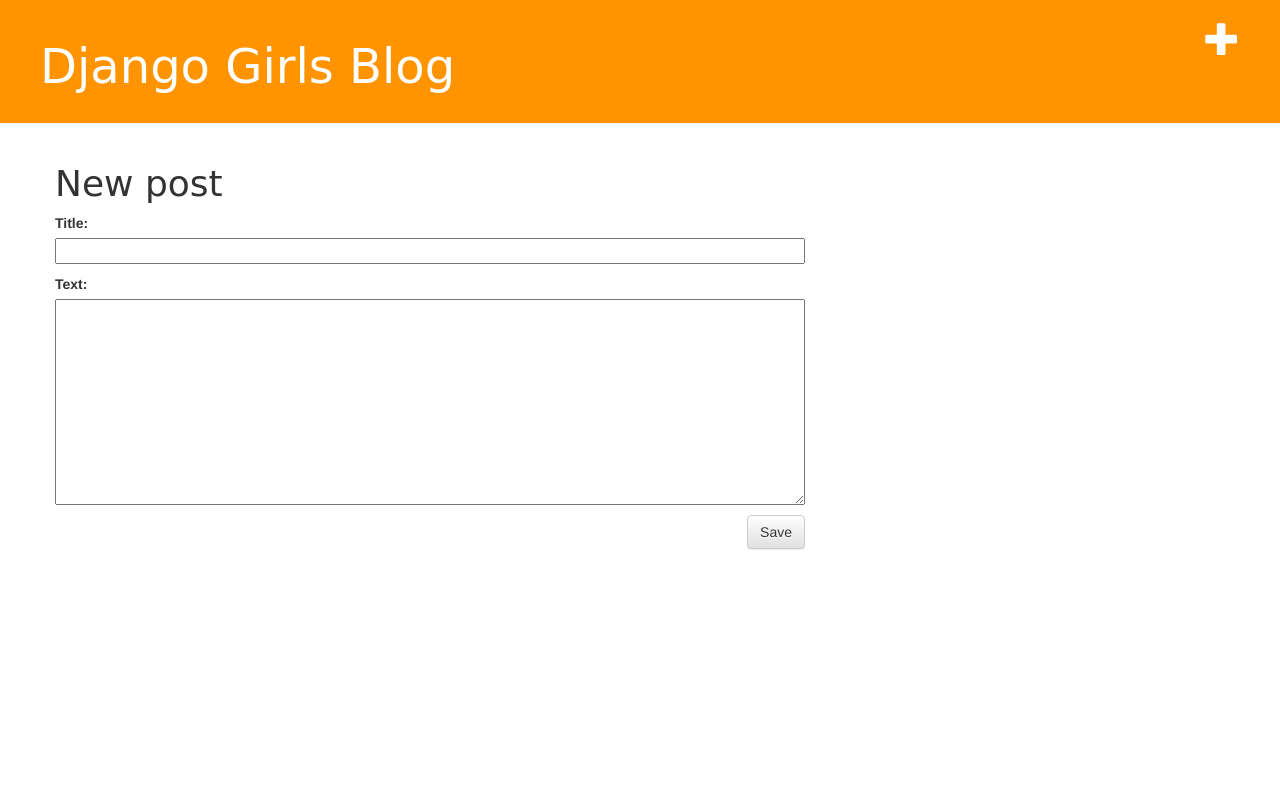
After one commit to feynfan13/djangotest, a Django app: page /blog/post/new in a window 1280 px wide. The commit adds this page. Run offline with Django 3.2, Linux system fonts and the light colour scheme; some libraries are stand-ins or nearby versions.

Commit message:
Using HTTP form

```diff
--- /dev/null
+++ b/mysite/blog/forms.py
@@ -0,0 +1,10 @@
+from django import forms
+
+from .models import Post
+
+
+class PostForm(forms.ModelForm):
+
+    class Meta:
+        model = Post
+        fields = ('title', 'text',)
--- a/mysite/blog/static/css/blog.css
+++ b/mysite/blog/static/css/blog.css
@@ -1,7 +1,46 @@
-h1 a {
-    color: #FCA205;
+.page-header {
+    background-color: #ff9400;
+    margin-top: 0;
+    padding: 20px 20px 20px 40px;
 }
 
-body {
-    padding-left: 15px;
+.page-header h1, .page-header h1 a, .page-header h1 a:visited, .page-header h1 a:active {
+    color: #ffffff;
+    font-size: 36pt;
+    text-decoration: none;
 }
+
+.content {
+    margin-left: 40px;
+}
+
+h1, h2, h3, h4 {
+    font-family: 'Lobster', cursive;
+}
+
+.date {
+    color: #828282;
+}
+
+.save {
+    float: right;
+}
+
+.post-form textarea, .post-form input {
+    width: 100%;
+}
+
+.top-menu, .top-menu:hover, .top-menu:visited {
+    color: #ffffff;
+    float: right;
+    font-size: 26pt;
+    margin-right: 20px;
+}
+
+.post {
+    margin-bottom: 70px;
+}
+
+.post h1 a, .post h1 a:visited {
+    color: #000000;
+}
--- a/mysite/blog/templates/base.html
+++ b/mysite/blog/templates/blog/base.html
@@ -8,6 +8,7 @@
     </head>
     <body>
     <div class="page-header">
+        <a href="{% url 'post_new' %}" class="top-menu"><span class="glyphicon glyphicon-plus"></span></a>
         <h1><a href="/">Django Girls Blog</a></h1>
     </div>
     <div class="content container">
--- /dev/null
+++ b/mysite/blog/templates/blog/post_edit.html
@@ -0,0 +1,10 @@
+{% extends 'blog/base.html' %}
+
+{% block content %}
+    <h1>New post</h1>
+    <form method="POST" class="post-form">
+        {% csrf_token %}
+        {{ form.as_p }}
+        <button type="submit" class="save btn btn-default">Save</button>
+    </form>
+{% endblock %}
--- a/mysite/blog/templates/post_list.html
+++ b/mysite/blog/templates/blog/post_list.html
@@ -6,7 +6,7 @@
             <div class="date">
                 {{ post.published_date }}
             </div>
-            <h1><a href="">{{ post.title }}</a></h1>
+            <h1><a href="{% url 'post_detail' pk=post.pk %}">{{ post.title }}</a></h1>
             <p>{{ post.text|linebreaksbr }}</p>
         </div>
     {% endfor %}
--- a/mysite/blog/urls.py
+++ b/mysite/blog/urls.py
@@ -3,4 +3,7 @@ from . import views
 
 urlpatterns = [
     path('', views.post_list, name='post_list'),
+    path('post/<int:pk>', views.post_detail, name='post_detail'),
+    path('post/new', views.post_new, name='post_new'),
+    path('post/<int:pk>/edit', views.post_edit, name='post_edit'),
 ]
--- a/mysite/blog/views.py
+++ b/mysite/blog/views.py
@@ -1,8 +1,43 @@
-from django.shortcuts import render
+from django.shortcuts import render, get_object_or_404, redirect
 from django.utils import timezone
 from .models import Post
+from .forms import PostForm
 
 
 def post_list(request):
     posts = Post.objects.filter(published_date__lte=timezone.now()).order_by('published_date')
-    return render(request, 'post_list.html', {'posts': posts})
+    return render(request, 'blog/post_list.html', {'posts': posts})
+
+
+def post_detail(request, pk):
+    post = get_object_or_404(Post, pk=pk)
+    return render(request, 'blog/post_detail.html', {'post': post})
+
+
+def post_new(request):
+    if request.method == "POST":
+        form = PostForm(request.POST)
+        if form.is_valid():
+            post = form.save(commit=False)
+            post.author = request.user
+            post.published_date = timezone.now()
+            post.save()
+            return redirect('post_detail', pk=post.pk)
+    else:
+        form = PostForm()
+    return render(request, 'blog/post_edit.html', {'form': form})
+
+
+def post_edit(request, pk):
+    post = get_object_or_404(Post, pk=pk)
+    if request.method == "POST":
+        form = PostForm(request.POST, instance=post)
+        if form.is_valid():
+            post = form.save(commit=False)
+            post.author = request.user
+            post.published_date = timezone.now()
+            post.save()
+            return redirect('post_detail', pk=post.pk)
+    else:
+        form = PostForm(instance=post)
+    return render(request, 'blog/post_edit.html', {'form': form})
```
Also changed, not shown: mysite/blog/templates/blog/post_detail.html (added, +14 -0 lines), mysite/db.sqlite3.
